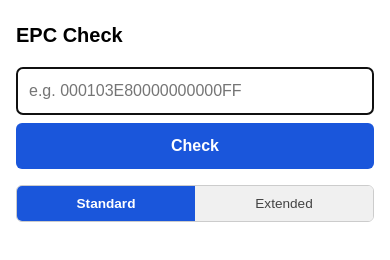
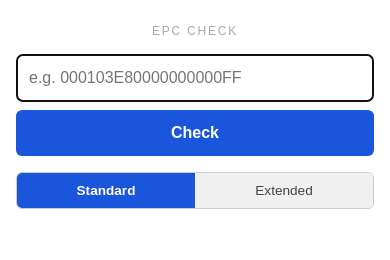
Before and after one commit to dcozargrafia/epc-check, a plain HTML site: page index.html in a window 390 px wide. Drawn offline with Linux system fonts and the light colour scheme.

Commit message:
style: mejorar título y estilos mobile-first

```diff
--- a/index.html
+++ b/index.html
@@ -15,8 +15,13 @@
     }
 
     h1 {
-      font-size: 1.25rem;
-      margin: 0 0 20px;
+      font-size: 0.75rem;
+      font-weight: normal;
+      text-transform: uppercase;
+      letter-spacing: 0.15em;
+      color: #aaa;
+      margin: 0 0 16px;
+      text-align: center;
     }
 
     input, button {
```
